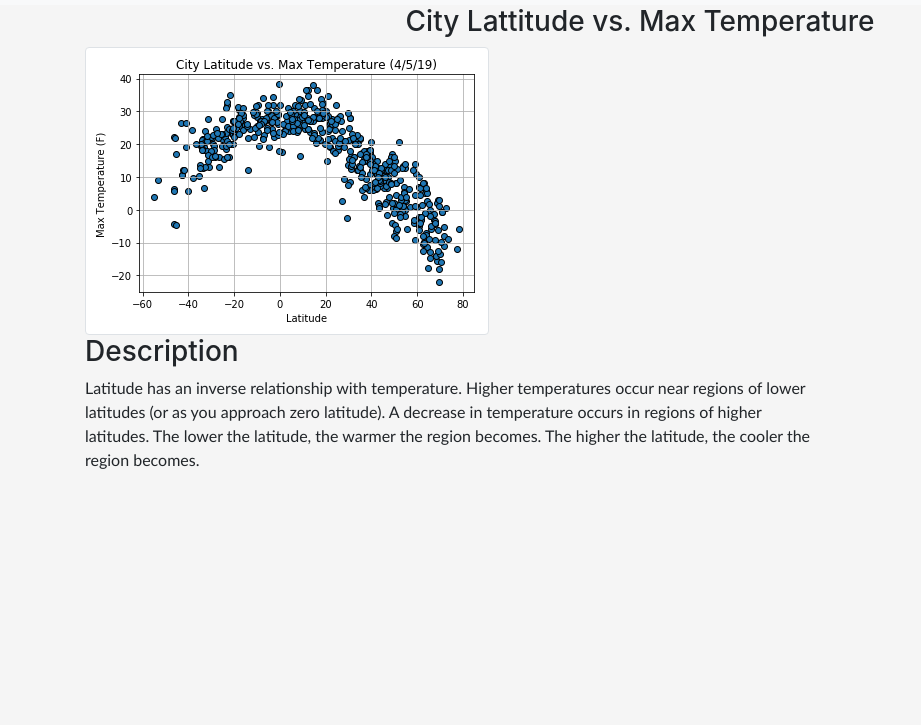
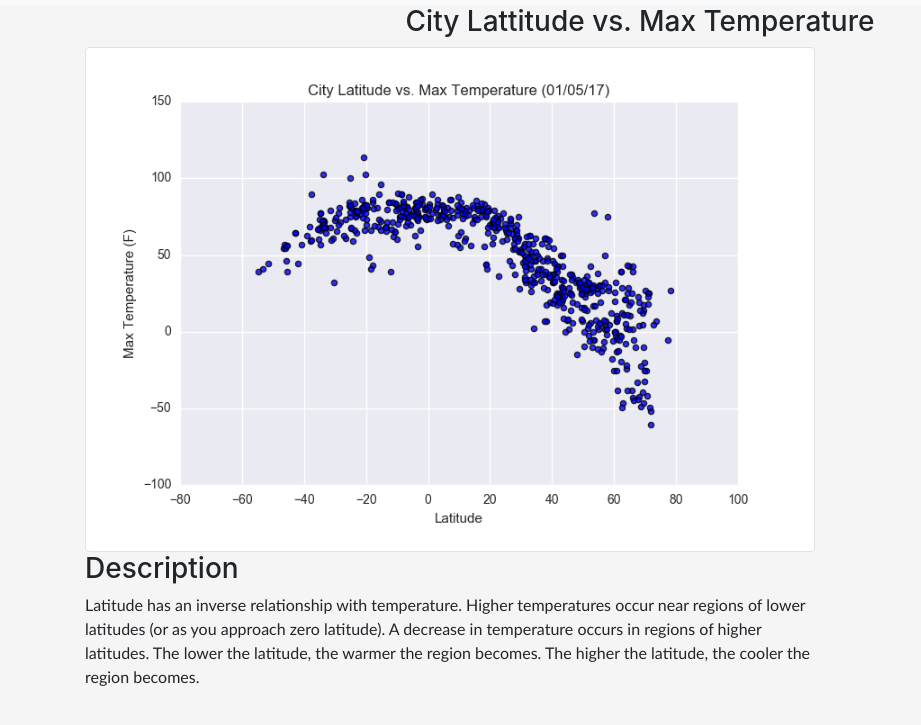
Before and after one commit to annielai373/html_css_project, a plain HTML site: page visualizations/temp.html in a window 1280 px wide. Shown: the part 67-792 px from the top of the page, without its empty margins (0-921 px from the left). Drawn offline with nearby package versions, Linux system fonts and the light colour scheme; files that its build step writes are made by us from their sources; files whose address does not match are found by name.

Commit message:
updated2

```diff
--- a/visualizations/temp.html
+++ b/visualizations/temp.html
@@ -54,7 +54,7 @@
     <div class="row">
         <div class="col-md-8">
           <div class="thumbnail">
-            <img src="/Users/annieylai/Documents/GT_DSA_Bootcamp/Homework_9_HTML_CSS_Due_5.12.19/html_css_project/Resources/assets/images/Latitude_vs_Temperature_Plot.png" alt="..." class="img-thumbnail">
+            <img src="../Resources/assets/images/Fig1.png" alt="..." class="img-thumbnail">
           </div>
           <div class="caption">
               <h3>Description</h3>
```
